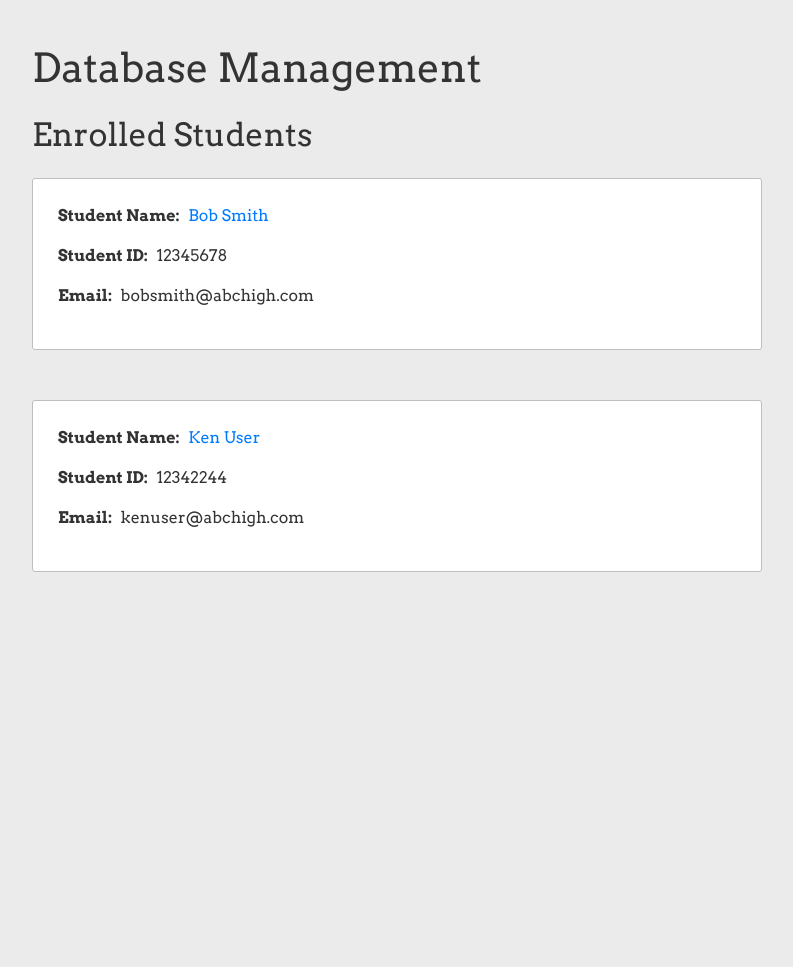
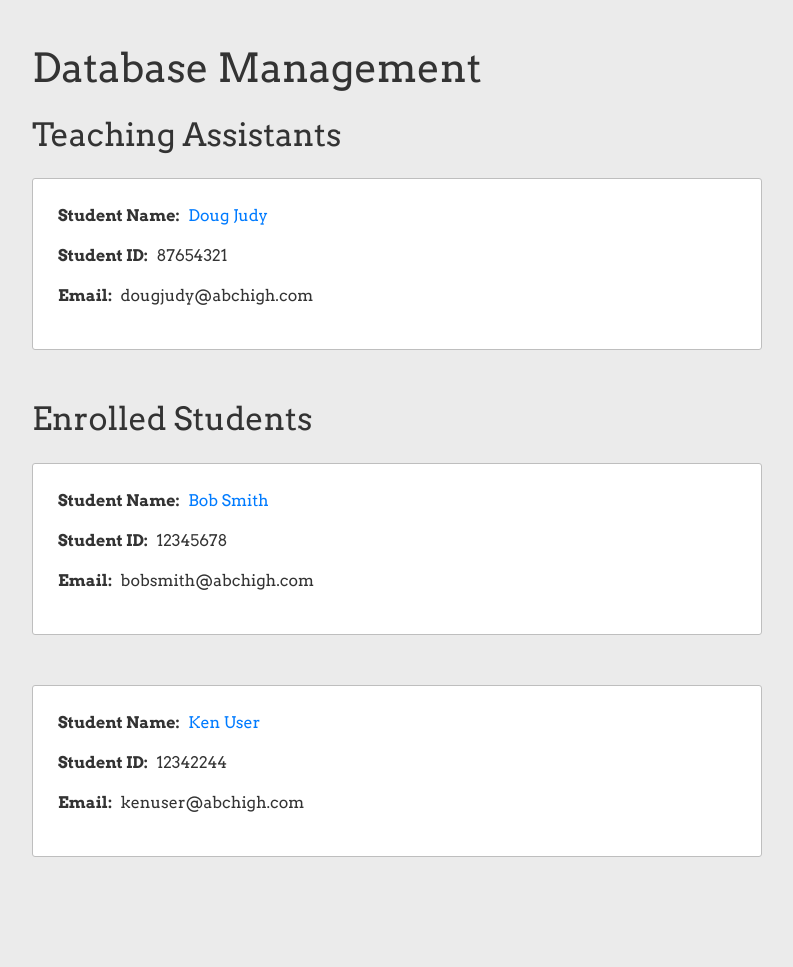
Before and after one commit to JacobCuke/SchoolManagement, a Django app: page /course/1/students/ in a window 1280 px wide. Shown: the part 56-1023 px from the top of the page, without its empty margins (53-846 px from the left). Before the commit the page ends 628 px from the top, so only its background shows below. Run offline with Django 3.2, Linux system fonts and the light colour scheme; a user stored in the database is signed in; data comes from the database, SQL or seed files in the repository; both versions use the stored data as it was after the commit; some libraries are stand-ins or nearby versions.

Commit message:
Display enrolled students and TAs on student list page

```diff
--- a/school/templates/school/student_list.html
+++ b/school/templates/school/student_list.html
@@ -5,26 +5,50 @@
 {% endblock title %}
 
 {% block content %}
-<h1 class="mb-4">{{enrolledStudents.course.course_name}}</h1>
-  {% if not enrolledStudents.enrolled_list %}
-    <p class="lead">No student has been enrolled in this course yet</p>
-    {% else %}
-    <h2 class="mb-4">Enrolled Students</h2>
-    {% for enrolledStudent in enrolledStudents.enrolled_list %}
+<h1 class="mb-4">{{ student_list.course.course_name }}</h1>
+  <h2 class="mb-4">Teaching Assistants</h2>
+  {% if not student_list.assisting_students %}
+    <p class="lead mt-3 mb-3 p-4">No TAs for this course yet</p>
+  {% else %}
+    {% for student in student_list.assisting_students %}
       <article class="content-section">
         <p>
           <span class="data-title">Student Name:</span>
           <span class="data-content">
-            <a href="{% url 'profile' enrolledStudent.user %}">{{ enrolledStudent.user.first_name }} {{ enrolledStudent.user.last_name }}</a>
+            <a href="{% url 'profile' student.user %}">{{ student.user.first_name }} {{ student.user.last_name }}</a>
           </span>
         </p>
         <p>
             <span class="data-title">Student ID:</span>
-            <span class="data-content">{{ enrolledStudent.student_id_no }}</span>
+            <span class="data-content">{{ student.student_id_no }}</span>
         </p>
         <p>
             <span class="data-title">Email:</span>
-            <span class="data-content">{{ enrolledStudent.user.email}}</span>
+            <span class="data-content">{{ student.user.email}}</span>
+        </p>
+      </article>
+    {% endfor %}
+  {% endif %}
+
+  <h2 class="mb-4">Enrolled Students</h2>
+  {% if not student_list.enrolled_students %}
+    <p class="lead mt-3 mb-3 p-4">No student has been enrolled in this course yet</p>
+  {% else %}
+    {% for student in student_list.enrolled_students %}
+      <article class="content-section">
+        <p>
+          <span class="data-title">Student Name:</span>
+          <span class="data-content">
+            <a href="{% url 'profile' student.user %}">{{ student.user.first_name }} {{ student.user.last_name }}</a>
+          </span>
+        </p>
+        <p>
+            <span class="data-title">Student ID:</span>
+            <span class="data-content">{{ student.student_id_no }}</span>
+        </p>
+        <p>
+            <span class="data-title">Email:</span>
+            <span class="data-content">{{ student.user.email}}</span>
         </p>
       </article>
     {% endfor %}
--- a/school/views.py
+++ b/school/views.py
@@ -472,7 +472,7 @@ class FeedbackUpdateView(LoginRequiredMixin, UserPassesTestMixin, UpdateView):
 class EnrolledListView(LoginRequiredMixin, UserPassesTestMixin, ListView):
     model = Student
     template_name = 'school/student_list.html'
-    context_object_name = 'enrolledStudents'
+    context_object_name = 'student_list'
 
 
     def get_queryset(self):
@@ -480,8 +480,10 @@ class EnrolledListView(LoginRequiredMixin, UserPassesTestMixin, ListView):
         course_id = get_object_or_404(Course, id=self.kwargs.get('course_id'))
         course = Course.objects.filter(id = course_id.id).first()
 
-        student = EnrolledIn.objects.filter(course=course).values('student')
-        queryset['enrolled_list']= Student.objects.filter(user__in=student)
+        enrolled_students = EnrolledIn.objects.filter(course=course).values('student')
+        assisting_students = AssistsIn.objects.filter(course=course).values('student')
+        queryset['enrolled_students']= Student.objects.filter(user__in=enrolled_students)
+        queryset['assisting_students']= Student.objects.filter(user__in=assisting_students)
         queryset['course'] = course_id
         return queryset
 
```
Also changed, not shown: db.sqlite3.
